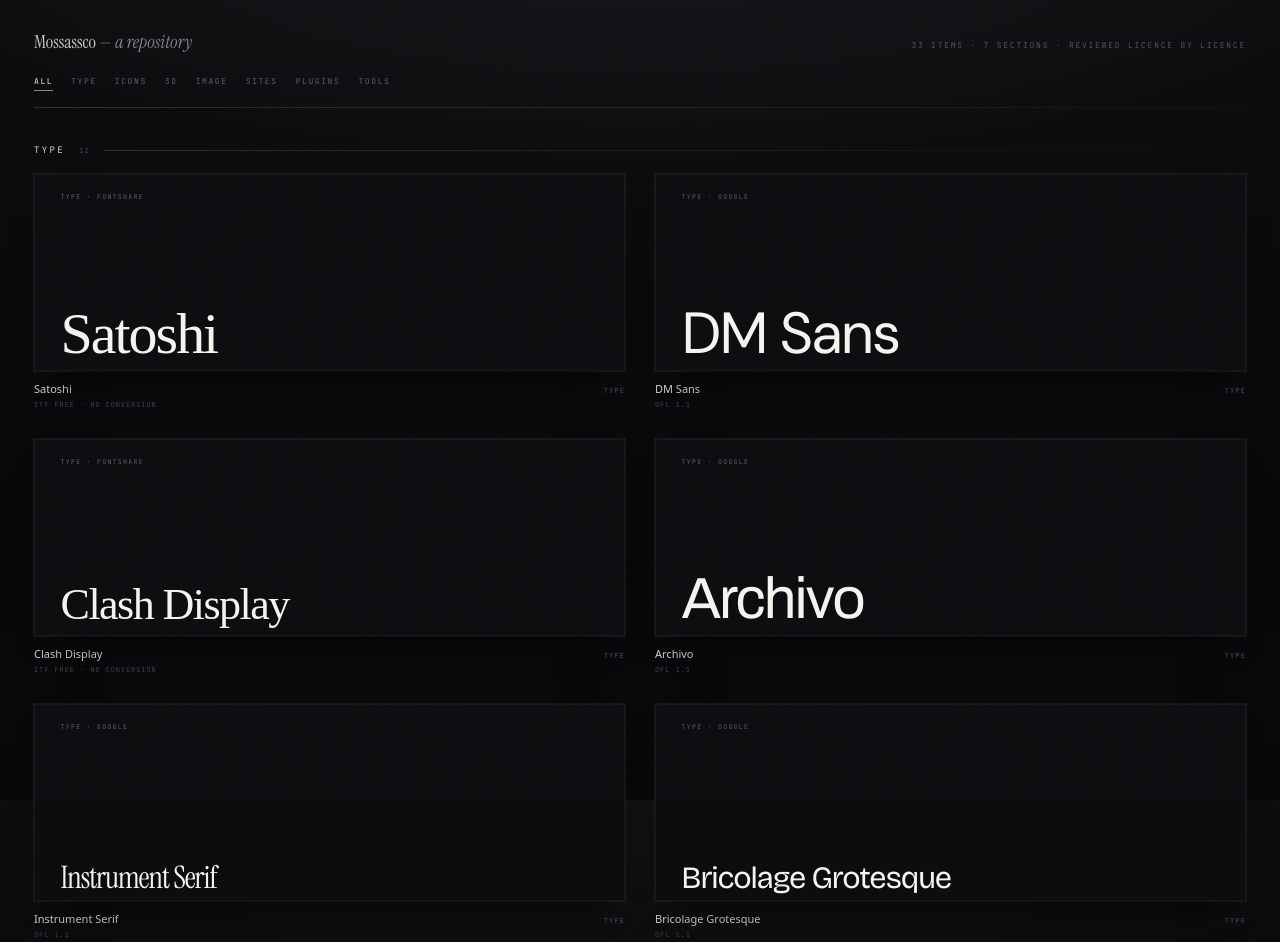
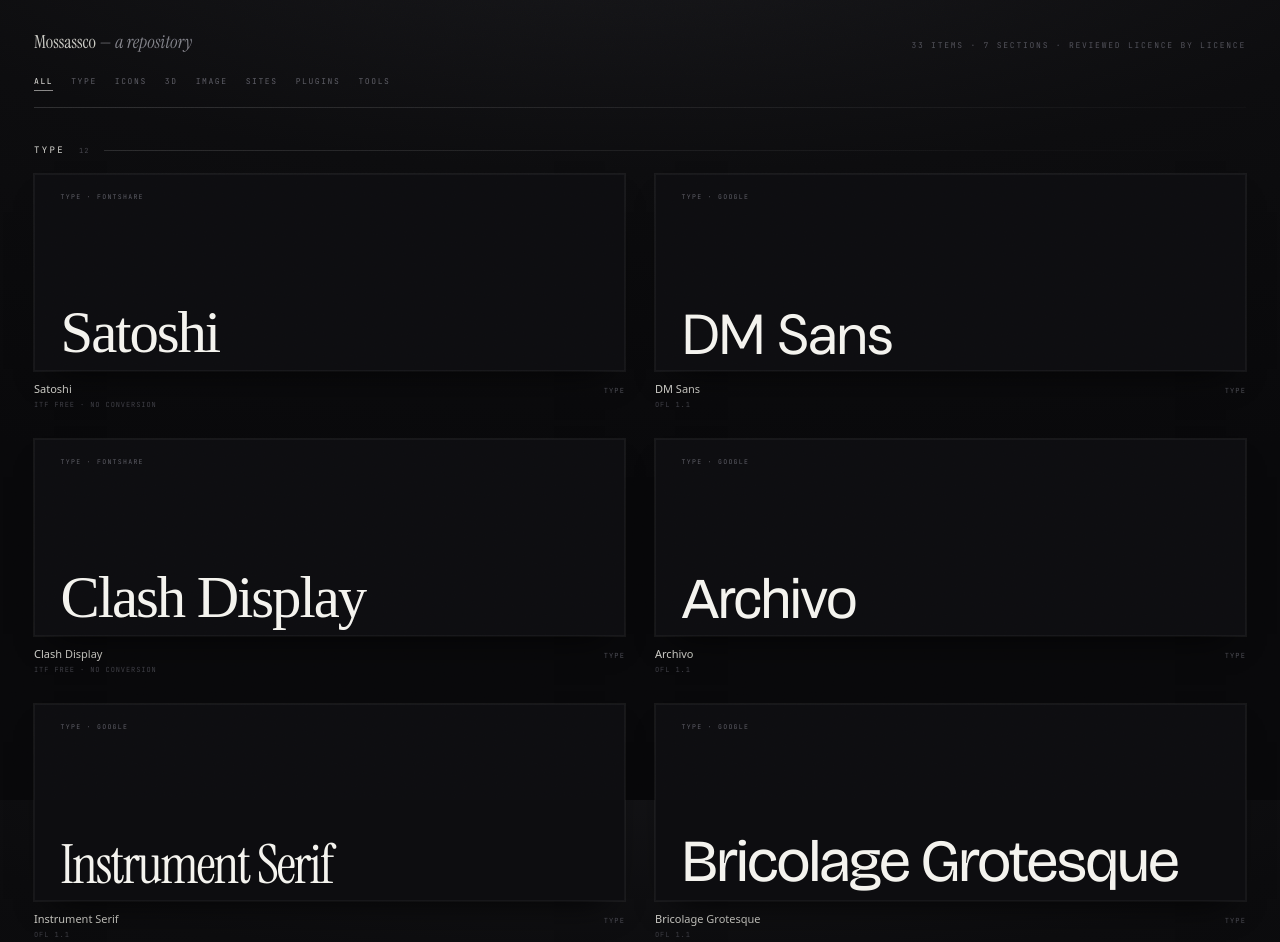
Before and after one commit to GBS-2805/mossassco-ui, a plain HTML site: page d.html in a window 1280 px wide. Shown: the top 942 px of the page. Drawn offline with nearby package versions, Linux system fonts and the light colour scheme; a web font is replaced by a local one.

Commit message:
Normalise every specimen to one cap height

```diff
--- a/d.html
+++ b/d.html
@@ -36,9 +36,6 @@ header{display:flex;justify-content:space-between;align-items:baseline;gap:20px;
 .pv{position:absolute;inset:0;display:flex;align-items:center;justify-content:center}
 .tag{position:absolute;left:4.5%;top:9%;font-family:var(--mono);font-size:6.5px;letter-spacing:.2em;text-transform:uppercase;color:#5a5a62;z-index:2}
 .type .word{position:absolute;left:4.5%;bottom:4%;right:4.5%;line-height:1.02;letter-spacing:-.035em;font-weight:400;color:#f4f3ee;white-space:nowrap}
-.type.w-lg .word{font-size:clamp(32px,5.2vw,58px)}
-.type.w-md .word{font-size:clamp(24px,3.8vw,44px)}
-.type.w-sm .word{font-size:clamp(17px,2.7vw,31px)}
 .icons{background:#0e0e11}
 .icons .pv{display:grid;grid-template-columns:repeat(6,1fr);grid-template-rows:repeat(2,1fr);place-items:center;padding:7% 8% 8%}
 .icons img{width:44%;max-width:46px;opacity:.92;filter:invert(1) brightness(2)}
@@ -178,6 +175,20 @@ I.push({n:'MeshSVG',k:'tools',cap:'tool · output rendered live',view:{t:'mesh'}
  lead:'Draw a grainy mesh gradient and copy the CSS out. This frame is its output, rendered live in CSS.',about:'Mesh gradients are the soft colour fields behind most modern hero sections. Doing them in CSS rather than an image keeps them sharp at any size and editable later.',use:['Soft colour behind a headline','Section backgrounds without an image'],watch:'Stacked radial gradients get expensive on large surfaces. Test on a phone before shipping six of them.',fmt:'CSS',size:'gradient'});
 
 var sheet=document.getElementById('sheet'),cur=0;
+var mc=document.createElement('canvas').getContext('2d');
+function metrics(fam,txt){mc.font='100px "'+fam+'", serif';var m=mc.measureText(txt);return{asc:m.actualBoundingBoxAscent||72,w:m.width||txt.length*52}}
+function fitTypes(scope){
+  var frames=[].slice.call((scope||document).querySelectorAll('.frame.type'));
+  if(!frames.length)return;
+  var data=frames.map(function(f){var w=f.querySelector('.word');if(!w)return null;var fam=(w.style.fontFamily||'').replace(/["']/g,'').split(',')[0];return{f:f,w:w,m:metrics(fam,w.textContent.trim())}}).filter(Boolean);
+  var W=Math.min.apply(null,data.map(function(d){return d.f.clientWidth||99999}));
+  if(!W||W>9000)return;
+  var T=Math.min(W*0.14,(W/3)*0.46),worst=0;
+  data.forEach(function(d){worst=Math.max(worst,(d.m.w*T/d.m.asc)/(W*0.86))});
+  if(worst>1)T/=worst;
+  data.forEach(function(d){d.w.style.fontSize=(100*T/d.m.asc).toFixed(2)+'px'});
+}
+var rt;window.addEventListener('resize',function(){clearTimeout(rt);rt=setTimeout(function(){fitTypes()},140)});
 function pvBody(r){
   var v=r.view;
   if(v.t==='type')return '<div class="pv"><div class="tag">'+r.cap+'</div><div class="word" style="font-family:\''+v.fam+'\'">'+r.n+'</div></div>';
@@ -188,7 +199,7 @@ function pvBody(r){
 }
 function frameHTML(r){
   var v=r.view,c='frame';
-  if(v.t==='type'){var L=r.n.length;c+=' type w-'+(L<=7?'lg':(L<=13?'md':'sm'))}
+  if(v.t==='type')c+=' type';
   if(v.t==='icons')c+=' icons'+(v.names.length<12?' five':'')+(v.base.indexOf('simpleicons')>-1?' brand':'');
   if(v.t==='img')c+=' img '+(v.fit?'fit ':'')+(v.card?'card':'');
   if(v.t==='mesh')c+=' mesh';
@@ -212,12 +223,15 @@ GROUPS.forEach(function(g){
   groupsEl.appendChild(sec);
 });
 document.querySelector('.meta').textContent=I.length+' items · '+document.querySelectorAll('.group').length+' sections · reviewed licence by licence';
+fitTypes();
+if(document.fonts&&document.fonts.ready)document.fonts.ready.then(function(){fitTypes()});
 var kinds=['all'].concat(GROUPS.map(function(g){return g[0]})),kb=document.getElementById('kinds');
 kinds.forEach(function(k,idx){
   var b=document.createElement('button');b.textContent=k;if(idx===0)b.className='on';
   b.onclick=function(){
     [].forEach.call(kb.children,function(c){c.classList.remove('on')});b.classList.add('on');
     [].forEach.call(groupsEl.children,function(sec){sec.style.display=(k==='all'||sec.dataset.kind===k)?'':'none'});
+    fitTypes();
   };
   kb.appendChild(b);
 });
@@ -239,6 +253,7 @@ function openTab(i){
   '<div class="cta"><a class="go" href="'+r.href+'" target="_blank" rel="noopener">open '+r.host+' ↗</a><button class="next" onclick="step(1)">next item →</button></div>'+
   '</div></div>';
   sheet.classList.add('on');document.body.style.overflow='hidden';
+  fitTypes(sheet);
 }
 function step(d){cur=(cur+d+I.length)%I.length;openTab(cur)}
 function closeTab(){sheet.classList.remove('on');sheet.innerHTML='';document.body.style.overflow=''}
```
